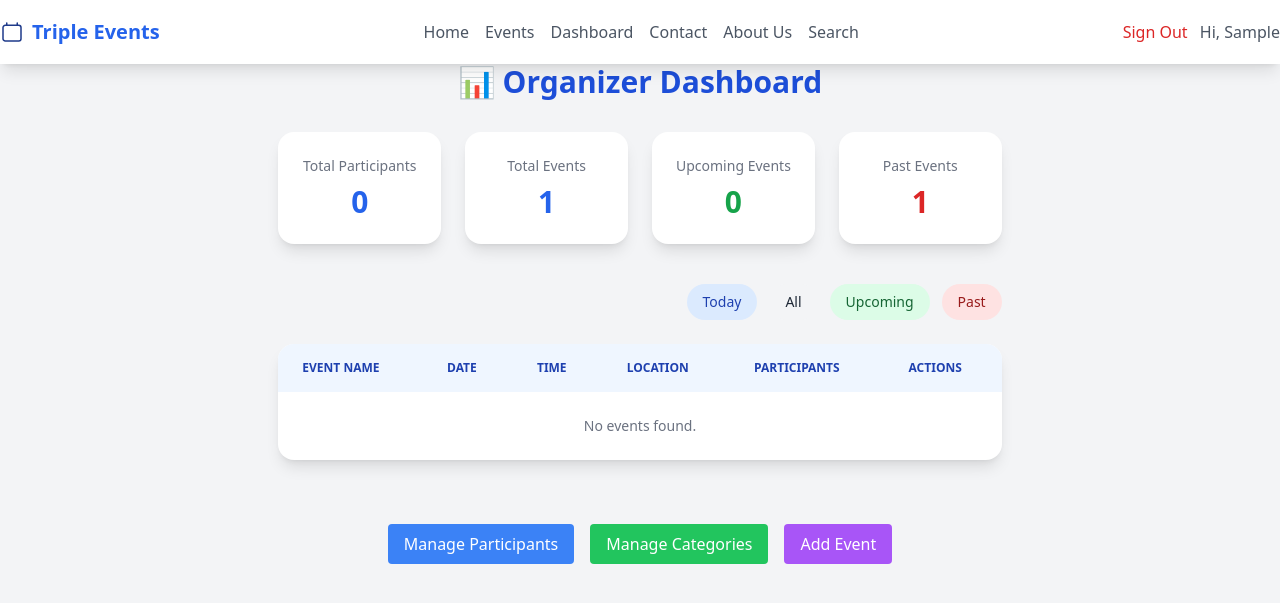
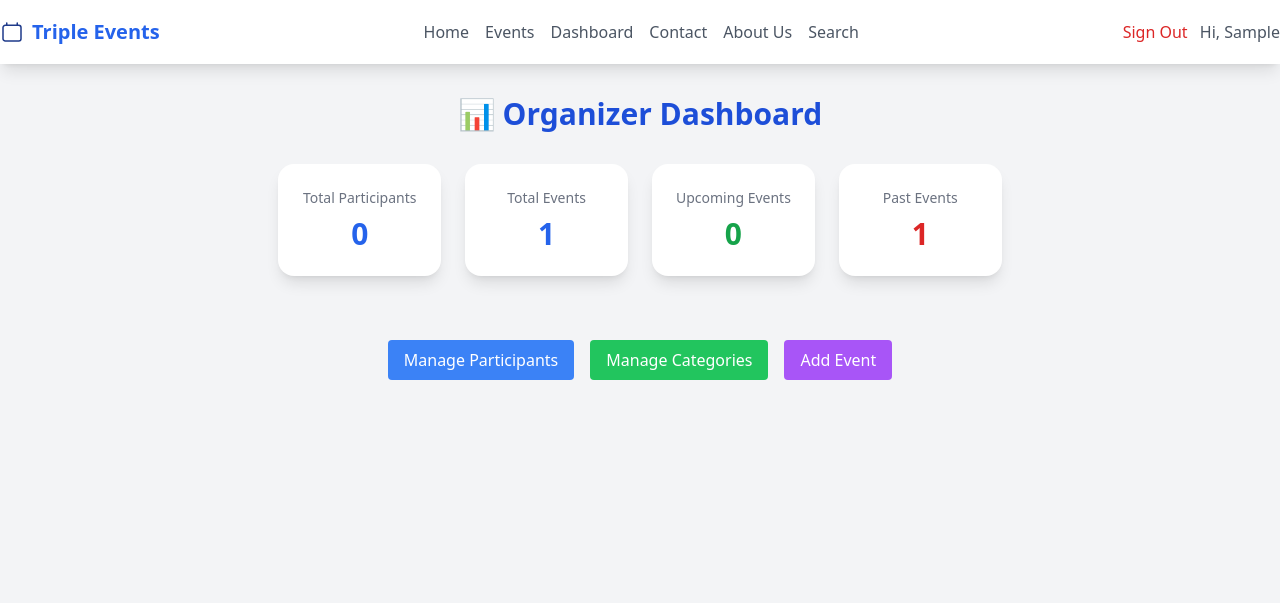
Before and after one commit to Moniruzzaman-Shawon/Event-Management-System, a Django app: page /dashboard/ in a window 1280 px wide. Shown: the top 603 px of the page. Run offline with Django 5.2, Linux system fonts and the light colour scheme; a user stored in the database is signed in; tables that the repository leaves empty hold one stand-in row (values such as "Sample post"); some libraries are stand-ins or nearby versions.

Commit message:
participants ops implemented from three based roles

```diff
--- a/event_management/settings.py
+++ b/event_management/settings.py
@@ -143,7 +143,7 @@
 
 LOGIN_REDIRECT_URL = '/dashboard/'
 LOGOUT_REDIRECT_URL = '/'
-LOGIN_URL = '/login/'
+LOGIN_URL = '/sign-in/'
 
 
 EMAIL_HOST = 'smtp.gmail.com'
--- a/templates/base.html
+++ b/templates/base.html
@@ -33,20 +33,23 @@
           <a href="{% url 'all_events' %}" class="text-gray-600 hover:text-blue-500">Events</a>
 
           {% if user.is_authenticated %}
-            {% if user.is_superuser %}
-              <a href="{% url 'admin_dashboard' %}" class="text-gray-600 hover:text-blue-500">Dashboard</a>
-            {% else %}
           {% if user.groups.all|length > 0 %}
             {% with group=user.groups.first %}
               {% if group.name == "Organizer" %}
                 <a href="{% url 'organizer_dashboard' %}" class="text-gray-600 hover:text-blue-500">Dashboard</a>
               {% elif group.name == "Participant" %}
                 <a href="{% url 'participant_dashboard' %}" class="text-gray-600 hover:text-blue-500">Dashboard</a>
+              {% else %}
+                {% if user.is_superuser %}
+                  <a href="{% url 'admin_dashboard' %}" class="text-gray-600 hover:text-blue-500">Dashboard</a>
+                {% endif %}
               {% endif %}
             {% endwith %}
+          {% elif user.is_superuser %}
+            <a href="{% url 'admin_dashboard' %}" class="text-gray-600 hover:text-blue-500">Dashboard</a>
           {% endif %}
           {% endif %}
-          {% endif %}
+
 
 
           <a href="/contact/" class="text-gray-600 hover:text-blue-500">Contact</a>
--- a/users/templates/users/admin_dashboard.html
+++ b/users/templates/users/admin_dashboard.html
@@ -2,7 +2,7 @@
 {% block title %}Admin Dashboard{% endblock %}
 
 {% block content %}
-<h1 class="text-3xl font-bold text-blue-700 mb-8 text-center">Admin Dashboard</h1>
+<h1 class="text-3xl font-bold text-blue-700 mb-8 text-center my-8">👨Admin Dashboard</h1>
 
 <div class="grid gap-6 sm:grid-cols-2 lg:grid-cols-4 mb-10">
   <!-- Example stats cards here -->
--- a/users/templates/users/organizer_dashboard.html
+++ b/users/templates/users/organizer_dashboard.html
@@ -1,131 +1,33 @@
-{% extends "base.html" %} {% load static %} {% block title %}Dashboard | Triple
-Events{% endblock %} {% block content %}
-<h1 class="text-3xl font-bold text-blue-700 mb-8 text-center">
-  📊 Organizer Dashboard
-</h1>
+{% extends "base.html" %}
+{% block title %}Organizer Dashboard{% endblock %}
 
-<!-- Stats Grid -->
+{% block content %}
+<h1 class="text-3xl font-bold text-blue-700 mb-8 text-center my-8">📊 Organizer Dashboard</h1>
+
 <div class="grid gap-6 sm:grid-cols-2 lg:grid-cols-4 mb-10">
   <div class="bg-white shadow-lg rounded-2xl p-6 hover:shadow-xl transition">
     <h2 class="text-gray-500 text-sm">Total Participants</h2>
-    <p class="text-3xl font-bold text-blue-600 mt-2">
-      {{ total_participants }}
-    </p>
+    <p class="text-3xl font-bold text-blue-600 mt-2">{{ total_participants }}</p>
   </div>
-  <a
-    href="?type=all"
-    class="bg-white shadow-lg rounded-2xl p-6 hover:shadow-xl transition block"
-  >
+  <div class="bg-white shadow-lg rounded-2xl p-6 hover:shadow-xl transition">
     <h2 class="text-gray-500 text-sm">Total Events</h2>
     <p class="text-3xl font-bold text-blue-600 mt-2">{{ total_events }}</p>
-  </a>
-  <a
-    href="?type=upcoming"
-    class="bg-white shadow-lg rounded-2xl p-6 hover:shadow-xl transition block"
-  >
+  </div>
+  <div class="bg-white shadow-lg rounded-2xl p-6 hover:shadow-xl transition">
     <h2 class="text-gray-500 text-sm">Upcoming Events</h2>
     <p class="text-3xl font-bold text-green-600 mt-2">{{ upcoming_events }}</p>
-  </a>
-  <a
-    href="?type=past"
-    class="bg-white shadow-lg rounded-2xl p-6 hover:shadow-xl transition block"
-  >
+  </div>
+  <div class="bg-white shadow-lg rounded-2xl p-6 hover:shadow-xl transition">
     <h2 class="text-gray-500 text-sm">Past Events</h2>
     <p class="text-3xl font-bold text-red-600 mt-2">{{ past_events }}</p>
-  </a>
+  </div>
 </div>
 
-<!-- Filter Buttons -->
-<div class="flex flex-wrap justify-center sm:justify-end gap-3 mb-6">
-  <a
-    href="?type=today"
-    class="bg-blue-100 hover:bg-blue-200 text-blue-800 font-medium px-4 py-2 rounded-full text-sm"
-    >Today</a
-  >
-  <a
-    href="?type=all"
-    class="bg-gray-100 hover:bg-gray-200 text-gray-800 font-medium px-4 py-2 rounded-full text-sm"
-    >All</a
-  >
-  <a
-    href="?type=upcoming"
-    class="bg-green-100 hover:bg-green-200 text-green-800 font-medium px-4 py-2 rounded-full text-sm"
-    >Upcoming</a
-  >
-  <a
-    href="?type=past"
-    class="bg-red-100 hover:bg-red-200 text-red-800 font-medium px-4 py-2 rounded-full text-sm"
-    >Past</a
-  >
+<!-- Action Buttons -->
+<div class="my-16 flex flex-col sm:flex-row gap-4 justify-center w-fit mx-auto">
+  <a href="{% url 'participant_list' %}" class="bg-blue-500 text-white px-4 py-2 rounded hover:bg-blue-600 transition text-center">Manage Participants</a>
+  <a href="{% url 'category_list' %}" class="bg-green-500 text-white px-4 py-2 rounded hover:bg-green-600 transition text-center">Manage Categories</a>
+  <a href="{% url 'add_event' %}" class="bg-purple-500 text-white px-4 py-2 rounded hover:bg-purple-600 transition text-center">Add Event</a>
 </div>
 
-<!-- Events Table -->
-<div class="overflow-x-auto bg-white shadow-lg rounded-2xl">
-  <table class="min-w-full table-auto text-sm">
-    <thead class="bg-blue-50 text-blue-800 uppercase text-xs">
-      <tr>
-        <th class="px-6 py-4 text-left">Event Name</th>
-        <th class="px-6 py-4 text-left">Date</th>
-        <th class="px-6 py-4 text-left">Time</th>
-        <th class="px-6 py-4 text-left">Location</th>
-        <th class="px-6 py-4 text-left">Participants</th>
-        <th class="px-6 py-4 text-left">Actions</th>
-      </tr>
-    </thead>
-    <tbody class="text-gray-700 divide-y divide-gray-200">
-      {% for event in events %}
-      <tr class="hover:bg-gray-50 transition">
-        <td class="px-6 py-4 font-medium">{{ event.name }}</td>
-        <td class="px-6 py-4">{{ event.date }}</td>
-        <td class="px-6 py-4">{{ event.time }}</td>
-        <td class="px-6 py-4">{{ event.location }}</td>
-        <td class="px-6 py-4">{{ event.participants.count }}</td>
-        <td class="px-6 py-4 space-x-2">
-          <a
-            href="{% url 'edit_event' event.id %}"
-            class="text-green-700 hover:underline"
-            >Edit</a
-          >
-          <a
-            href="{% url 'delete_event' event.id %}"
-            class="text-red-600 hover:underline"
-            >Delete</a
-          >
-        </td>
-      </tr>
-      {% empty %}
-      <tr>
-        <td colspan="6" class="px-6 py-6 text-center text-gray-500">
-          No events found.
-        </td>
-      </tr>
-      {% endfor %}
-    </tbody>
-  </table>
-</div>
-
-<div class="my-16 flex flex-col sm:flex-row gap-4 justify-center w-fit mx-auto">
-  <a
-    href="{% url 'participant_list' %}"
-    class="bg-blue-500 text-white px-4 py-2 rounded hover:bg-blue-600 transition text-center"
-  >
-    Manage Participants
-  </a>
-  <a
-    href="{% url 'category_list' %}"
-    class="bg-green-500 text-white px-4 py-2 rounded hover:bg-green-600 transition text-center"
-  >
-    Manage Categories
-  </a>
-  <a
-    href="{% url 'add_event' %}"
-    class="bg-purple-500 text-white px-4 py-2 rounded hover:bg-purple-600 transition text-center"
-  >
-     Add Event
-  </a>
-</div>
-
-
-
-
 {% endblock %}
--- a/users/urls.py
+++ b/users/urls.py
@@ -1,9 +1,9 @@
 from django.urls import path
 from .views import (signup_view, CustomLoginView, CustomLogoutView, admin_dashboard,
-                    participant_dashboard, organizer_dashboard, participant_list,
+                    participant_dashboard, organizer_dashboard,
                      edit_participant, delete_participant, organizer_list, add_organizer,
                      edit_organizer, delete_organizer , group_list, organizer_detail, add_group,
-                     edit_group, delete_group
+                     edit_group, delete_group, add_participant, participant_detail, participant_list
 )
 urlpatterns = [
     path("sign-up/", signup_view, name="signup"),
@@ -13,9 +13,7 @@
     path("dashboard/admin/", admin_dashboard, name="admin_dashboard"),
     path("dashboard/organizer/", organizer_dashboard, name="organizer_dashboard"),
     path("dashboard/participant/", participant_dashboard, name="participant_dashboard"),
-    path("participants/", participant_list, name="participant_list"),
-    path("participants/edit/<int:user_id>/", edit_participant, name="edit_participant"),
-    path("participants/delete/<int:user_id>/", delete_participant, name="delete_participant"),
+
 
     path('organizers/', organizer_list, name='organizer_list'),
     path('organizers/add/', add_organizer, name='add_organizer'),
@@ -28,4 +26,10 @@
     path('groups/edit/<int:group_id>/', edit_group, name='edit_group'),
     path('groups/delete/<int:group_id>/', delete_group, name='delete_group'),
 
+    path('participants/', participant_list, name='participant_list'),
+    path('participants/add/', add_participant, name='add_participant'),
+    path('participants/edit/<int:user_id>/', edit_participant, name='edit_participant'),
+    path('participants/delete/<int:user_id>/', delete_participant, name='delete_participant'),
+    path('participants/<int:user_id>/', participant_detail, name='participant_detail'),
+
 ]
```
Also changed, not shown: users/templates/participants/add_participant.html (added, +27 -0 lines), users/templates/participants/participant_detail.html (added, +14 -0 lines), users/templates/participants/participant_list.html (added, +34 -0 lines), users/templates/users/participant_list.html (deleted, +0 -32 lines), users/views.py (+45 -19 lines), users/templates/participants/delete_participant_confirm.html (renamed from users/templates/users/delete_participant_confirm.html), users/templates/participants/edit_participant.html (renamed from users/templates/users/edit_participant.html). Lines whose indentation alone changed are shown as unchanged.
